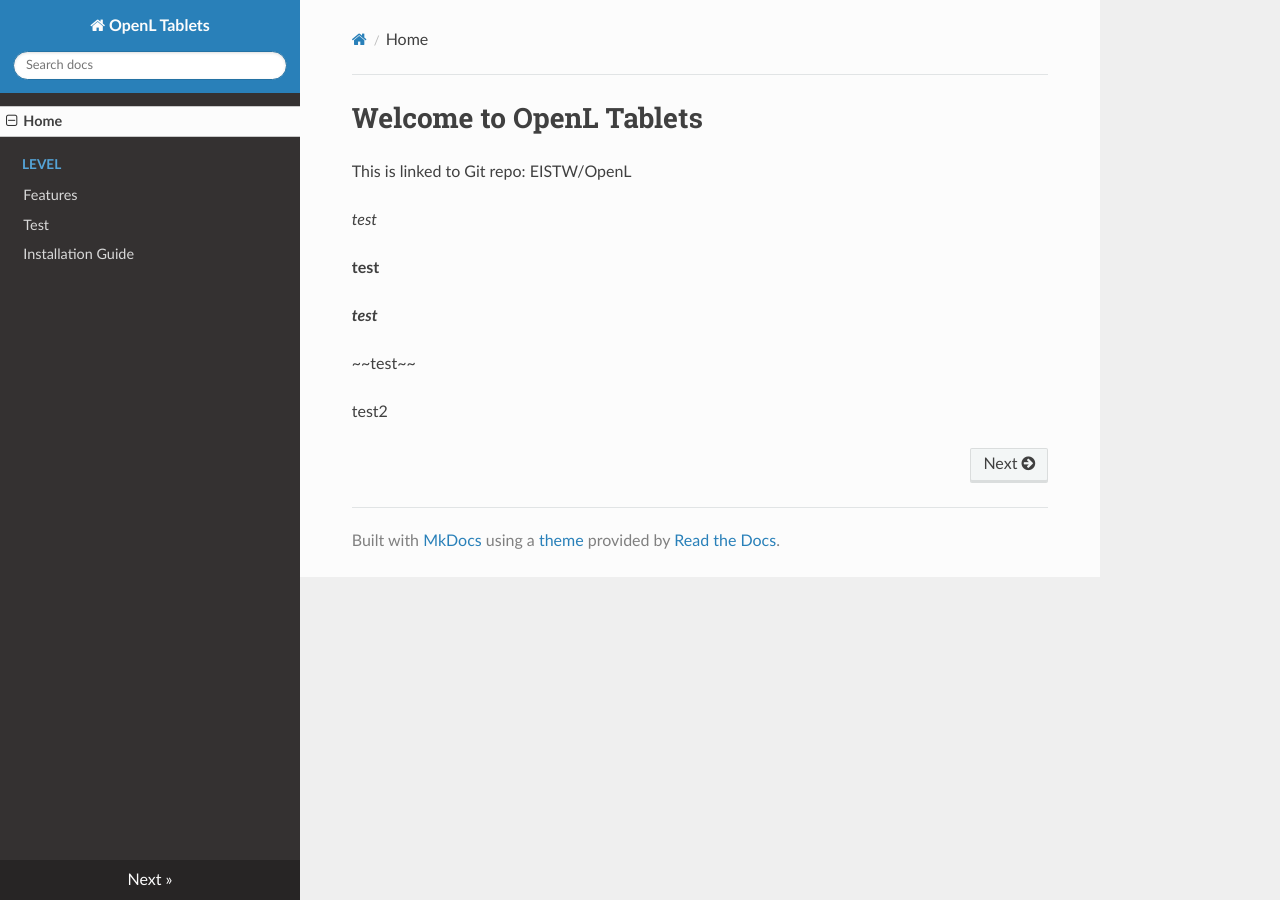
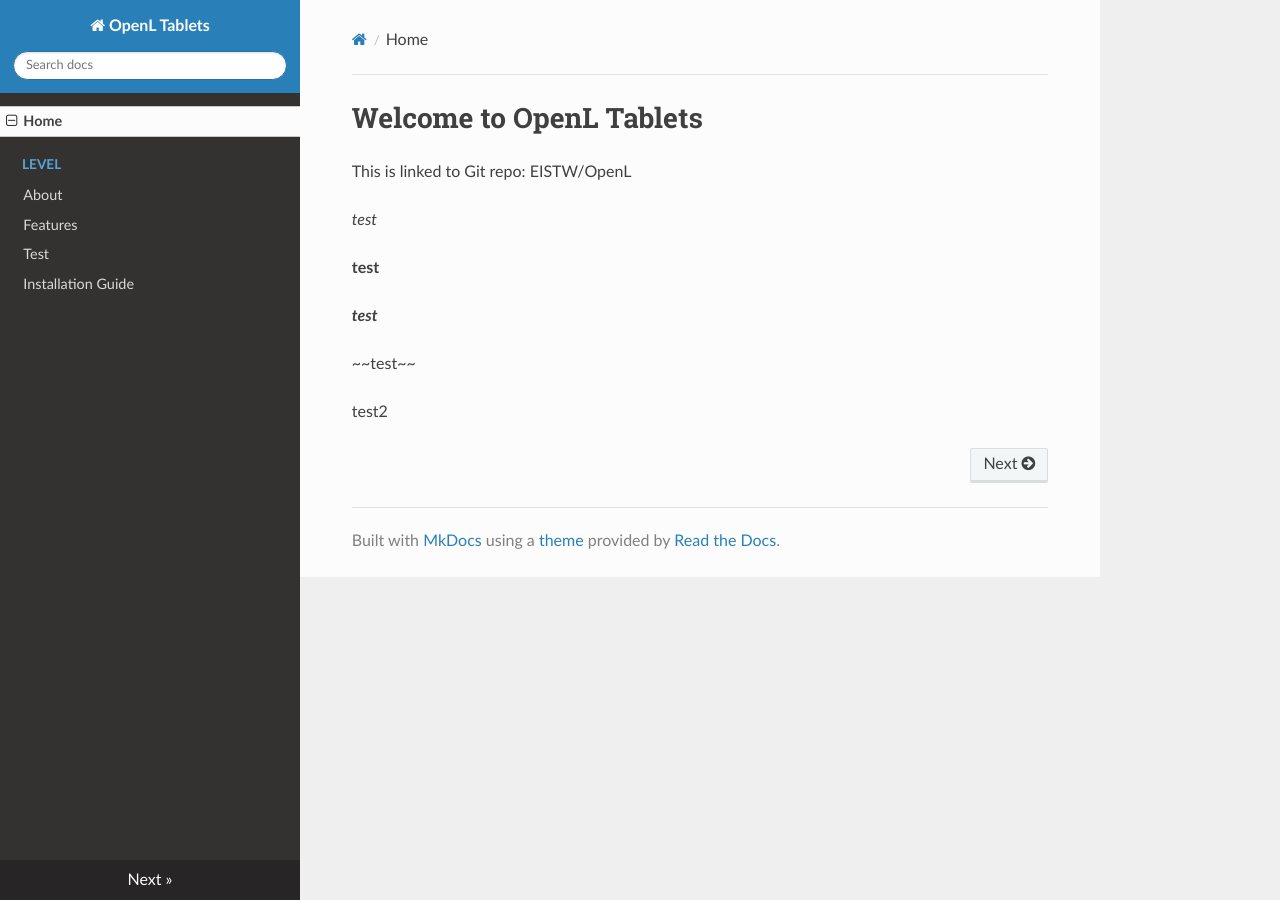
Before and after one commit to WWmonster/MarkdownTest, an MkDocs documentation site: the page built from docs/index.md, in a window 1280 px wide. Built offline with MkDocs 1.6.1, drawn with Linux system fonts in a browser that asks for light colours; nearby versions of some CDN libraries; old or Windows-style settings are respelled for this version of MkDocs.

Commit message:
Update mkdocs.yml

```diff
--- a/mkdocs.yml
+++ b/mkdocs.yml
@@ -3,7 +3,8 @@ site_url: https://example.com/
 nav:
     - Home: index.md
     - Level:
+        - About: about.md
         - Features: Features.md
-        - Test: 'test\test01.md'
+        - Test: 'test/test01.md'
         - Installation Guide: 'OpenL Tablets - Installation Guide_5.25.md'
 theme: readthedocs
```
